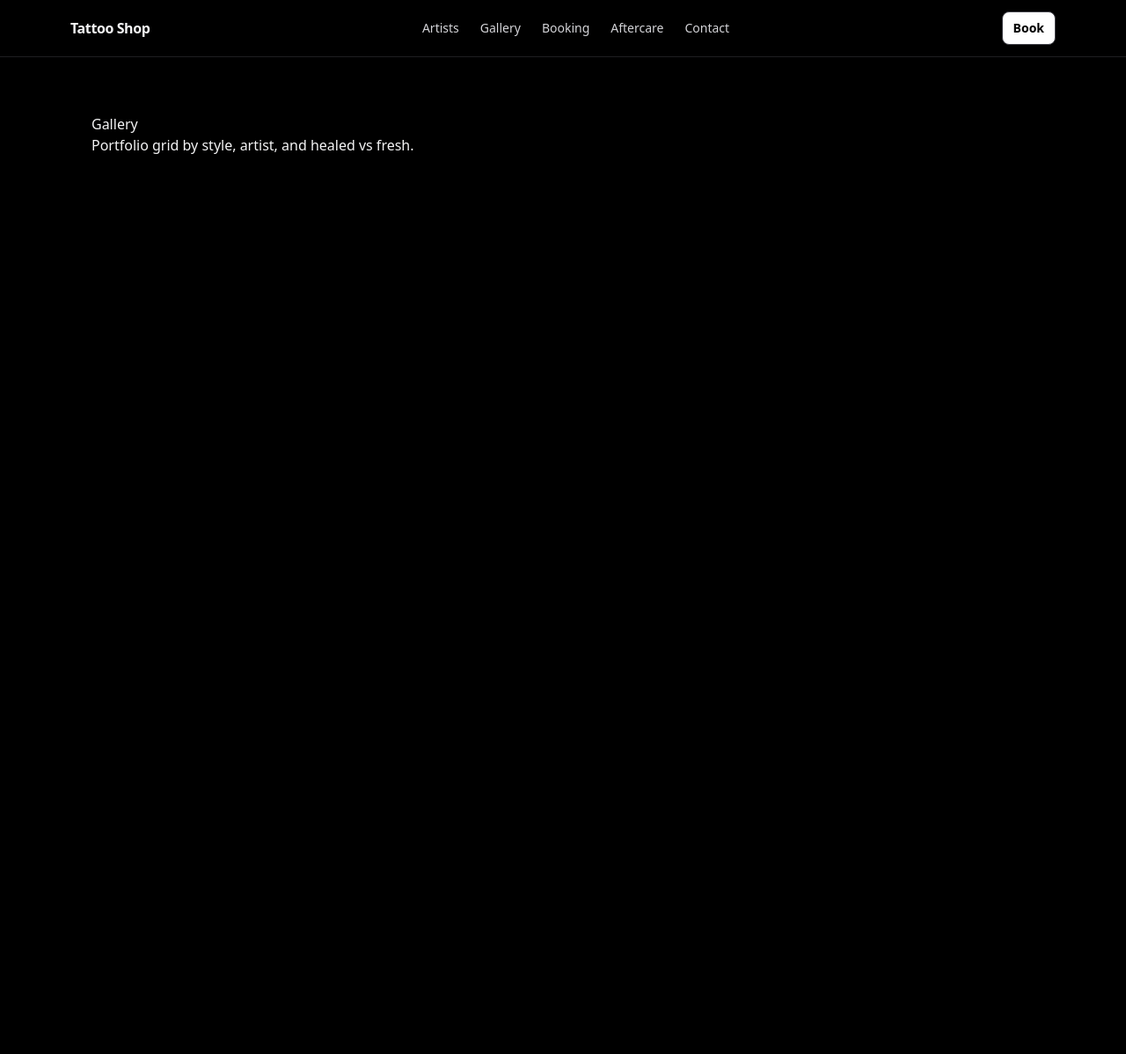
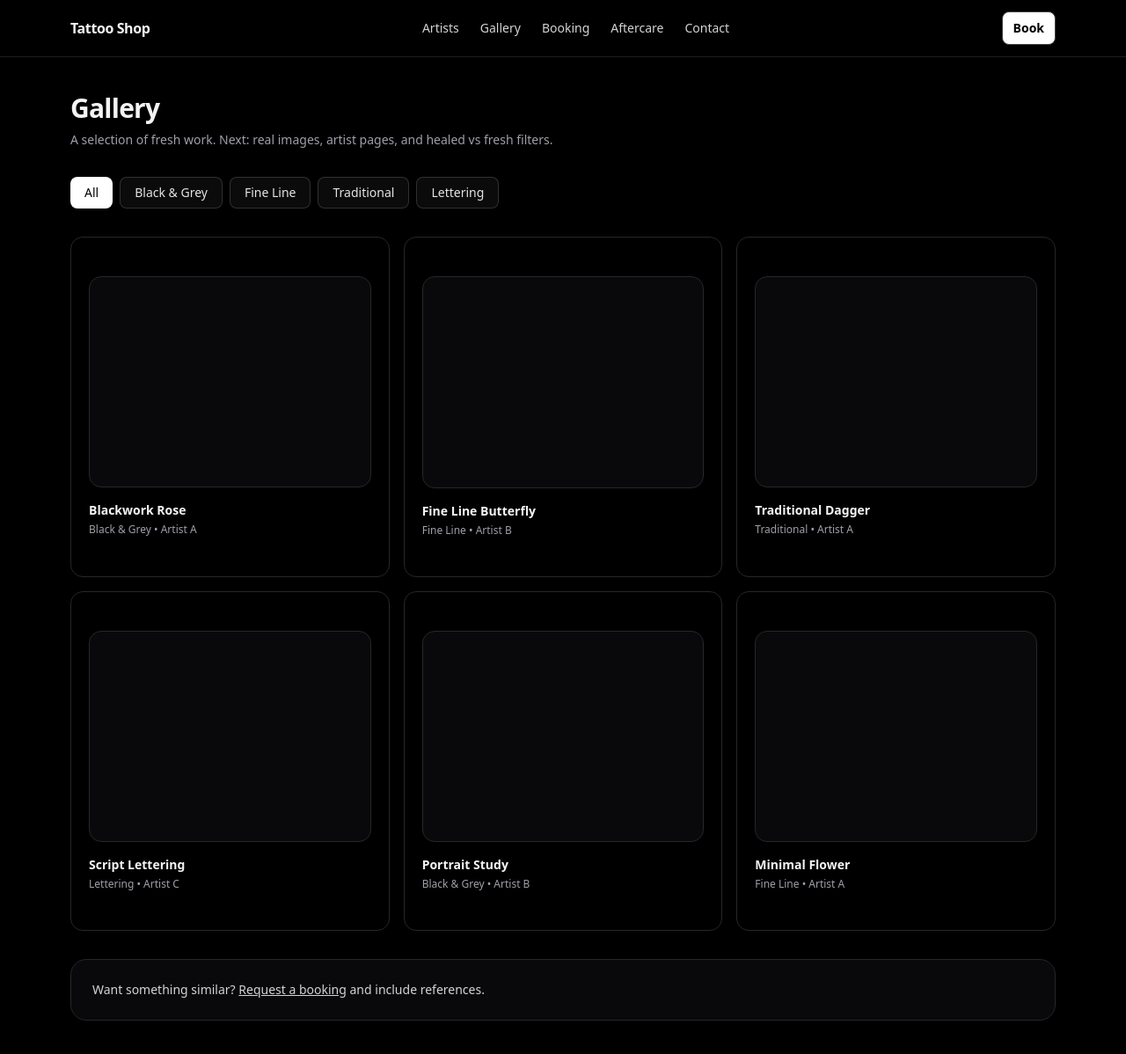
Before and after one commit to belonsavon-sys/tattoo-shop-website, a Next.js app: page /gallery in a window 1280 px wide. Shown: the whole page at 88% size. Before the commit the page ends 800 px from the top, so only its background shows below. Built offline with nearby package versions, Linux system fonts and the light colour scheme.

Commit message:
feat: interactive gallery filters

```diff
--- a/app/gallery/page.tsx
+++ b/app/gallery/page.tsx
@@ -1,8 +1,95 @@
+"use client";
+
+import { useMemo, useState } from "react";
+import { Card, CardContent } from "@/components/ui/card";
+import { Button } from "@/components/ui/button";
+
+const FILTERS = ["All", "Black & Grey", "Fine Line", "Traditional", "Lettering"] as const;
+
+type Filter = (typeof FILTERS)[number];
+
+type TattooItem = {
+  id: string;
+  title: string;
+  style: Exclude<Filter, "All">;
+  artist: string;
+};
+
+const ITEMS: TattooItem[] = [
+  { id: "1", title: "Blackwork Rose", style: "Black & Grey", artist: "Artist A" },
+  { id: "2", title: "Fine Line Butterfly", style: "Fine Line", artist: "Artist B" },
+  { id: "3", title: "Traditional Dagger", style: "Traditional", artist: "Artist A" },
+  { id: "4", title: "Script Lettering", style: "Lettering", artist: "Artist C" },
+  { id: "5", title: "Portrait Study", style: "Black & Grey", artist: "Artist B" },
+  { id: "6", title: "Minimal Flower", style: "Fine Line", artist: "Artist A" },
+];
+
 export default function GalleryPage() {
+  const [active, setActive] = useState<Filter>("All");
+
+  const visible = useMemo(() => {
+    return active === "All" ? ITEMS : ITEMS.filter((x) => x.style === active);
+  }, [active]);
+
   return (
-    <main style={{ padding: 24 }}>
-      <h1>Gallery</h1>
-      <p>Portfolio grid by style, artist, and healed vs fresh.</p>
+    <main className="space-y-8">
+      <section className="space-y-2">
+        <h1 className="text-3xl font-semibold tracking-tight text-zinc-100">
+          Gallery
+        </h1>
+        <p className="max-w-2xl text-sm text-zinc-400">
+          A selection of fresh work. Next: real images, artist pages, and healed vs fresh filters.
+        </p>
+      </section>
+
+      <section className="flex flex-wrap gap-2">
+        {FILTERS.map((f) => {
+          const isActive = f === active;
+          return (
+            <Button
+              key={f}
+              type="button"
+              onClick={() => setActive(f)}
+              variant={isActive ? "default" : "outline"}
+              className={
+                isActive
+                  ? "bg-white text-black hover:bg-zinc-200"
+                  : "border-zinc-800 text-zinc-200 hover:bg-zinc-950"
+              }
+            >
+              {f}
+            </Button>
+          );
+        })}
+      </section>
+
+      <section className="grid gap-4 sm:grid-cols-2 lg:grid-cols-3">
+        {visible.map((item) => (
+          <Card key={item.id} className="border-zinc-800 bg-black">
+            <CardContent className="p-5">
+              <div className="aspect-[4/3] w-full rounded-xl border border-zinc-800 bg-zinc-950" />
+              <div className="mt-4">
+                <div className="text-sm font-semibold text-zinc-100">
+                  {item.title}
+                </div>
+                <div className="mt-1 text-xs text-zinc-400">
+                  {item.style} • {item.artist}
+                </div>
+              </div>
+            </CardContent>
+          </Card>
+        ))}
+      </section>
+
+      <section className="rounded-2xl border border-zinc-800 bg-zinc-950 p-6">
+        <div className="text-sm text-zinc-300">
+          Want something similar?{" "}
+          <a className="underline hover:text-white" href="/booking">
+            Request a booking
+          </a>{" "}
+          and include references.
+        </div>
+      </section>
     </main>
   );
 }
```
